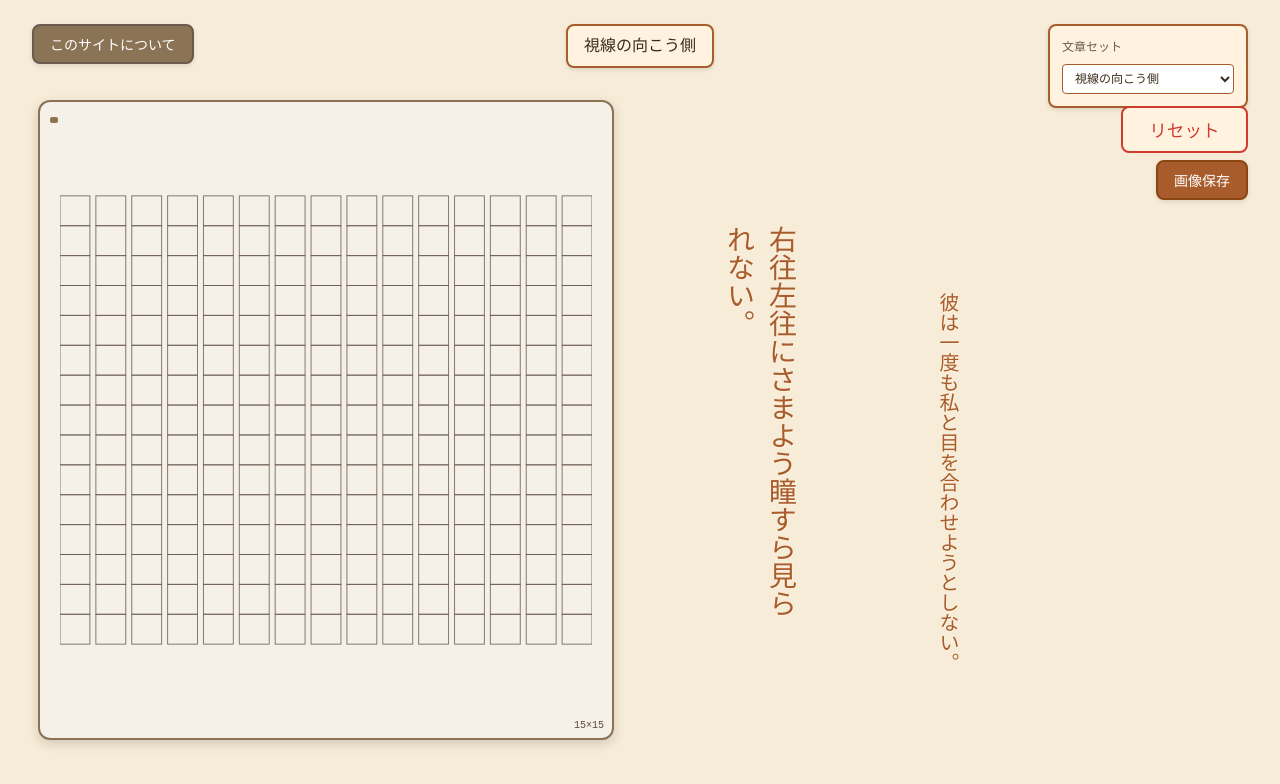
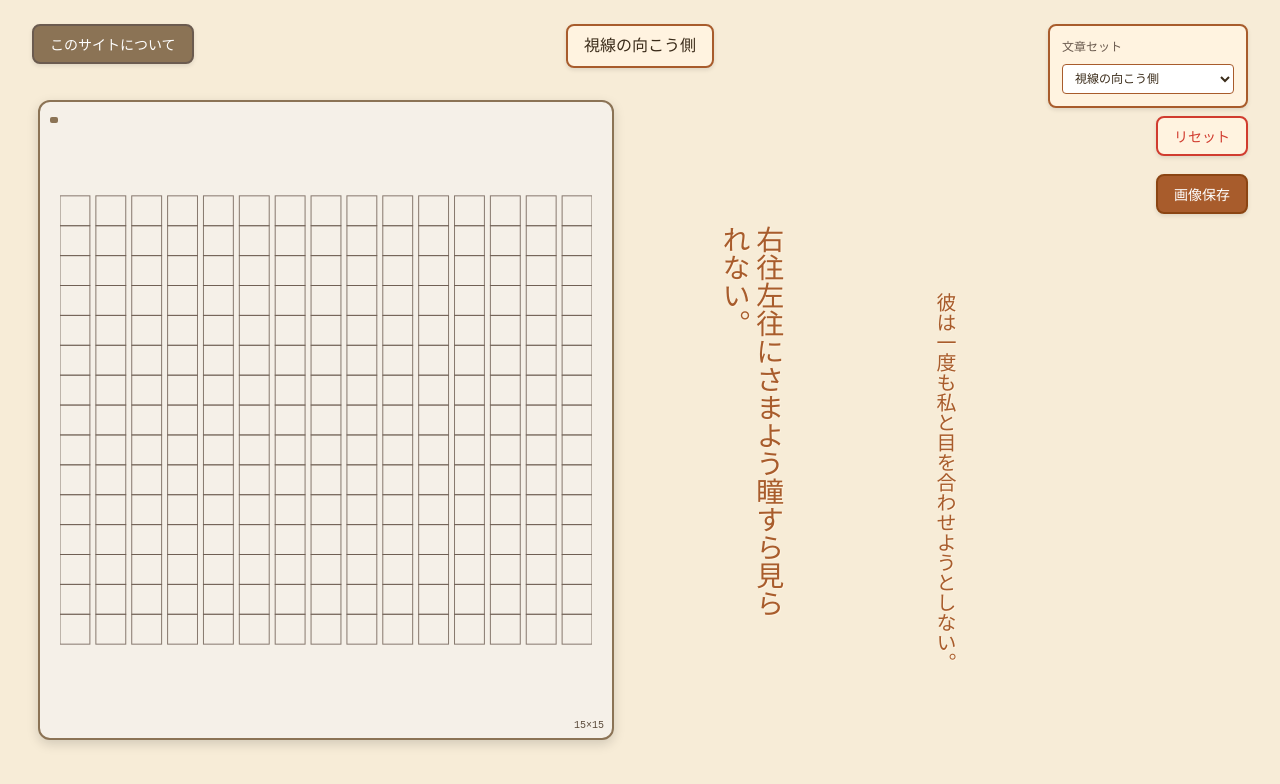
Before and after one commit to tmu-2025-net-1/i19nakaharamayu, a React (Vite) app: page /i19nakaharamayu/ in a window 1280 px wide. Shown: the top 784 px of the page. Built offline with nearby package versions, Linux system fonts and the light colour scheme.

Commit message:
Version_5.7

```diff
--- a/index.html
+++ b/index.html
@@ -2,11 +2,20 @@
 <html lang="ja">
   <head>
     <meta charset="UTF-8" />
-    <!-- Favicon -->
+    <!-- Favicon - Safari対応強化 -->
     <link rel="icon" type="image/png" sizes="32x32" href="/icon-32.png?v=4" />
     <link rel="icon" type="image/png" sizes="16x16" href="/icon-16.png?v=4" />
     <link rel="icon" href="/favicon.ico?v=4" type="image/x-icon" />
     <link rel="shortcut icon" href="/favicon.ico?v=4" type="image/x-icon" />
+    <link rel="apple-touch-icon" href="/apple-touch-icon.png?v=4" />
+    <link rel="apple-touch-icon" sizes="57x57" href="/apple-touch-icon.png?v=4" />
+    <link rel="apple-touch-icon" sizes="60x60" href="/apple-touch-icon.png?v=4" />
+    <link rel="apple-touch-icon" sizes="72x72" href="/apple-touch-icon.png?v=4" />
+    <link rel="apple-touch-icon" sizes="76x76" href="/apple-touch-icon.png?v=4" />
+    <link rel="apple-touch-icon" sizes="114x114" href="/apple-touch-icon.png?v=4" />
+    <link rel="apple-touch-icon" sizes="120x120" href="/apple-touch-icon.png?v=4" />
+    <link rel="apple-touch-icon" sizes="144x144" href="/apple-touch-icon.png?v=4" />
+    <link rel="apple-touch-icon" sizes="152x152" href="/apple-touch-icon.png?v=4" />
     <link rel="apple-touch-icon" sizes="180x180" href="/apple-touch-icon.png?v=4" />
     <link rel="manifest" href="/manifest.json?v=4" />
     <meta name="viewport" content="width=device-width, initial-scale=1.0" />
--- a/src/App.css
+++ b/src/App.css
@@ -47,11 +47,28 @@
   align-items: flex-start !important; /* 描画開始位置から揃え */
   justify-content: flex-start !important; /* 描画開始位置から揃え */
   text-align: left !important; /* 継承されるtext-alignを上書き */
+  /* Firefox対応 */
+  -moz-user-select: none;
+  -webkit-user-select: none;
+  -ms-user-select: none;
+  user-select: none;
+  /* レイアウト安定化 */
+  box-sizing: border-box;
+  width: max-content;
+  white-space: pre;
+  line-height: 1.2;
 }
 
 .taisho-floating-text span {
   text-align: left !important; /* 子要素のspanにも適用 */
   align-self: flex-start !important;
+  display: block !important;
+  width: 100% !important;
+  /* Firefox対応 */
+  -moz-user-select: none;
+  -webkit-user-select: none;
+  -ms-user-select: none;
+  user-select: none;
 }
 
 /* 固定配置ボタン用の強制スタイル */
--- a/src/App.tsx
+++ b/src/App.tsx
@@ -28,7 +28,15 @@ function isKutenOrTouten(ch: string) {
 function getKutenPosition(col: number, row: number) {
   const cellSize = 30;
   const colSpacing = 6;
-  return { x: col * (cellSize + colSpacing) + cellSize - 5, y: row * cellSize + 8 };
+  // ブラウザ間の互換性を向上させるため、より正確な位置計算
+  const baseX = col * (cellSize + colSpacing);
+  const baseY = row * cellSize;
+
+  // 縦書き時の句読点位置をマスの右上により配置（更に微調整）
+  return {
+    x: baseX + (cellSize * 0.85),  // セルの右側85%の位置（より右寄り）
+    y: baseY + (cellSize * 0.15)   // セルの上側15%の位置（より上寄り）
+  };
 }
 
 const App: React.FC = () => {
@@ -129,7 +137,7 @@ const App: React.FC = () => {
             }
             const ftTextWidth = ftLines.length * ft.fontSize * 1.2;
             const ftTextHeight = ft.text.length * ft.fontSize;
-            const margin = 40; // マージンを大きく
+            const margin = 60; // Firefoxでの重複を防ぐためマージンを大きく
             return (
               x < ft.x + ftTextWidth + margin &&
               x + textWidth + margin > ft.x &&
@@ -138,7 +146,7 @@ const App: React.FC = () => {
             );
           });
           tryCount++;
-        } while (overlap && tryCount < 200); // 試行回数を増加
+        } while (overlap && tryCount < 300); // 試行回数をさらに増加
 
         const lifetime = getRandomInt(3000, 4000); // 少し長めに
         const newId = idRef.current++;
@@ -378,10 +386,13 @@ const App: React.FC = () => {
       });
 
       // 句読点を描画
-      ctx.font = '16px "Yu Mincho", serif';
+      ctx.font = '14px "Yu Mincho", "Hiragino Mincho ProN", "MS Mincho", serif';
+      ctx.textAlign = 'center';
+      ctx.textBaseline = 'middle';
       kutenMap.forEach(({ col, row, char }) => {
-        const x = padding + col * (30 + 6) + 30 - 5;
-        const y = padding + row * 30 + 8;
+        const pos = getKutenPosition(col, row);
+        const x = padding + pos.x;
+        const y = padding + pos.y;
         ctx.fillText(char, x, y);
       });
 
@@ -500,8 +511,32 @@ const App: React.FC = () => {
 
       <button
         className="taisho-btn taisho-reset"
-        style={{ position: 'fixed', top: 106, right: 32, zIndex: 100 }}
+        style={{
+          position: 'fixed',
+          top: '116px',  // 完全に均等な間隔のために調整
+          right: '32px',
+          zIndex: 100,
+          backgroundColor: '#fff3e0',  // 元の色に戻す
+          color: '#d13c2f',            // 元の色に戻す
+          border: '2px solid #d13c2f', // 元の色に戻す
+          borderRadius: '8px',
+          padding: '8px 16px',
+          fontSize: '14px',
+          fontWeight: 'bold',
+          cursor: 'pointer',
+          boxShadow: '0 2px 4px rgba(0, 0, 0, 0.1)',
+          transition: 'all 0.2s ease',
+          marginBottom: '12px'  // ボタン間の余白を均等に調整
+        }}
         onClick={handleReset}
+        onMouseOver={(e) => {
+          e.currentTarget.style.backgroundColor = '#d13c2f';
+          e.currentTarget.style.color = '#fff3e0';
+        }}
+        onMouseOut={(e) => {
+          e.currentTarget.style.backgroundColor = '#fff3e0';
+          e.currentTarget.style.color = '#d13c2f';
+        }}
       >
         リセット
       </button>
@@ -510,8 +545,8 @@ const App: React.FC = () => {
         className="taisho-btn"
         style={{
           position: 'fixed',
-          top: 160,
-          right: 32,
+          top: '174px',  // 完全に均等な間隔（58px間隔）
+          right: '32px',
           zIndex: 100,
           backgroundColor: '#a85c2c',
           color: 'white',
@@ -690,12 +725,14 @@ const App: React.FC = () => {
                         y={r * 30 + 20}
                         fontSize={20}
                         textAnchor="middle"
+                        dominantBaseline="central"
                         fill="#a85c2c"
                         opacity="0.3"
                         style={{
-                          fontFamily: 'Yu Mincho, serif',
+                          fontFamily: '"Yu Mincho", "Hiragino Mincho ProN", "MS Mincho", serif',
                           writingMode: 'vertical-rl',
-                          textOrientation: 'upright'
+                          textOrientation: 'upright',
+                          userSelect: 'none'
                         }}
                       >
                         {ch}
@@ -708,14 +745,15 @@ const App: React.FC = () => {
                     key={'preview-kuten-' + col + '-' + row + '-' + idx}
                     x={getKutenPosition(col, row).x}
                     y={getKutenPosition(col, row).y}
-                    fontSize={16}
+                    fontSize={14}
                     textAnchor="middle"
+                    dominantBaseline="central"
                     fill="#a85c2c"
                     opacity="0.3"
                     style={{
-                      fontFamily: 'Yu Mincho, serif',
-                      writingMode: 'vertical-rl',
-                      textOrientation: 'upright'
+                      fontFamily: '"Yu Mincho", "Hiragino Mincho ProN", "MS Mincho", serif',
+                      writingMode: 'horizontal-tb',
+                      textOrientation: 'mixed'
                     }}
                   >
                     {char}
@@ -733,11 +771,13 @@ const App: React.FC = () => {
                     y={r * 30 + 20}
                     fontSize={20}
                     textAnchor="middle"
+                    dominantBaseline="central"
                     fill="#3b2c1a"
                     style={{
-                      fontFamily: 'Yu Mincho, serif',
+                      fontFamily: '"Yu Mincho", "Hiragino Mincho ProN", "MS Mincho", serif',
                       writingMode: 'vertical-rl',
-                      textOrientation: 'upright'
+                      textOrientation: 'upright',
+                      userSelect: 'none'
                     }}
                   >
                     {ch}
@@ -751,13 +791,14 @@ const App: React.FC = () => {
                 key={'kuten-' + col + '-' + row + '-' + idx}
                 x={getKutenPosition(col, row).x}
                 y={getKutenPosition(col, row).y}
-                fontSize={16}
+                fontSize={14}  // サイズを少し小さく
                 textAnchor="middle"
+                dominantBaseline="central"  // ブラウザ間でのベースライン統一
                 fill="#3b2c1a"
                 style={{
-                  fontFamily: 'Yu Mincho, serif',
-                  writingMode: 'vertical-rl',
-                  textOrientation: 'upright'
+                  fontFamily: '"Yu Mincho", "Hiragino Mincho ProN", "MS Mincho", serif',
+                  writingMode: 'horizontal-tb',  // 句読点は横書きモードで統一
+                  textOrientation: 'mixed'
                 }}
               >
                 {char}
```
Also changed, not shown: 5 other files (tests, documents, lock files or other folders).
